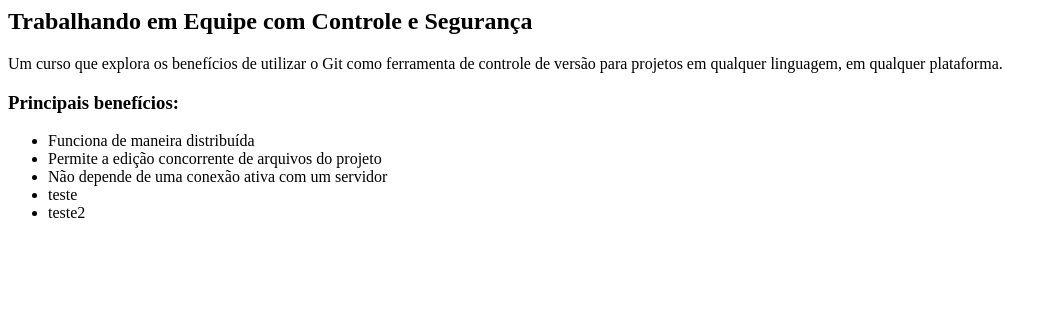
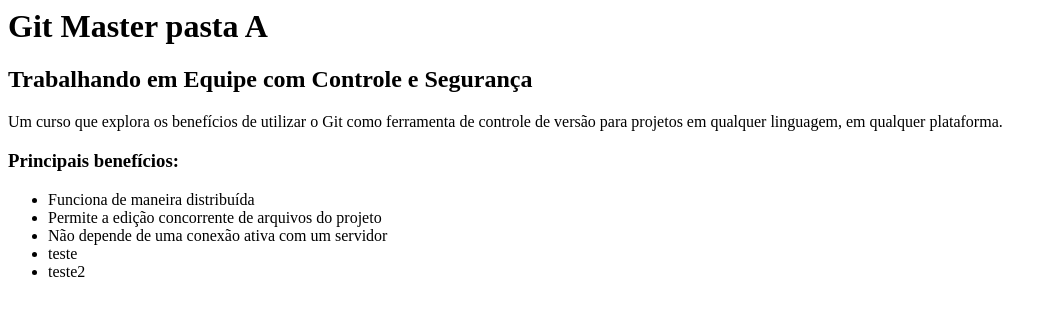
Before and after one commit to grcferrari/curso-git, a plain HTML site: page index.html in a window 1280 px wide. Shown: the whole page, without its empty margins (0-1057 px from the left). Drawn offline with Linux system fonts and the light colour scheme.

Commit message:
correção titulo

```diff
--- a/index.html
+++ b/index.html
@@ -2,10 +2,7 @@
     <head>
     </head>
     <body>
-
-
-
-
+        <h1>Git Master pasta A</h1>
 
         <h2>Trabalhando em Equipe com Controle e Segurança</h2>
 
```
